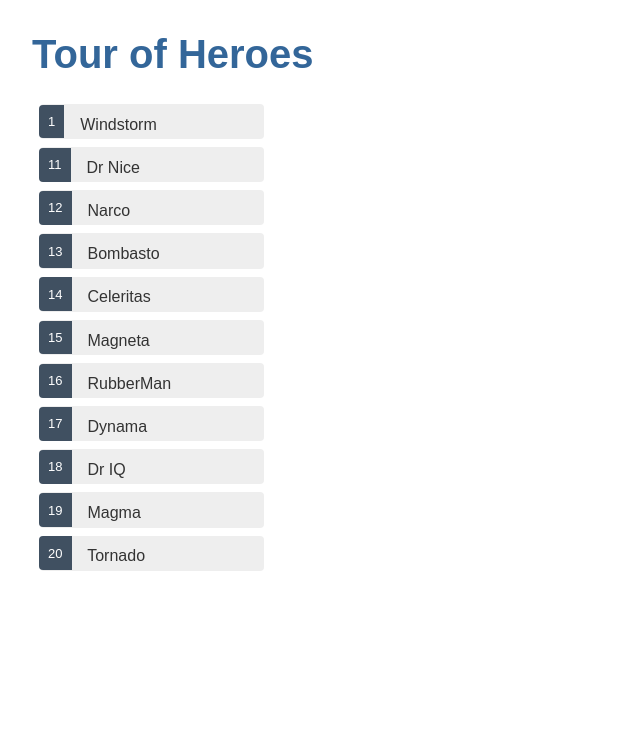
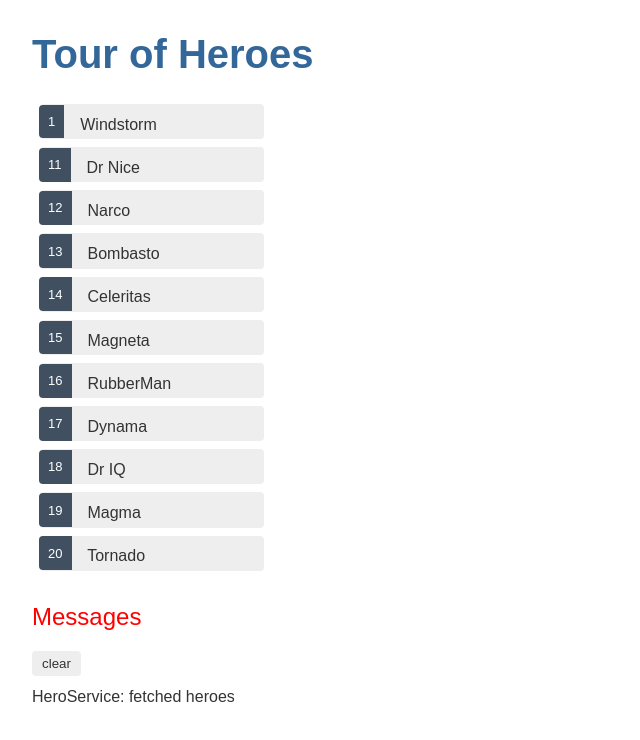
Before and after one commit to biztudio/angular-tour-of-heroes, an Angular app: page / in a window 1280 px wide. Shown: the top 740 px of the page, without its empty margins (0-640 px from the left). Built offline with nearby package versions, Linux system fonts and the light colour scheme.

Commit message:
add service & inject services

```diff
--- a/src/app/app.component.html
+++ b/src/app/app.component.html
@@ -1,2 +1,3 @@
 <h1>{{title}}</h1>
 <app-heroes></app-heroes>
+<app-message></app-message>
--- a/src/app/app.module.ts
+++ b/src/app/app.module.ts
@@ -4,12 +4,14 @@
 import { AppComponent } from './app.component';
 import { HeroesComponent } from './heroes/heroes.component';
 import { HeroDetailComponent } from './hero-detail/hero-detail.component';
+import { MessageComponent } from './message/message.component';
 
 @NgModule({
   declarations: [
     AppComponent,
     HeroesComponent,
-    HeroDetailComponent
+    HeroDetailComponent,
+    MessageComponent
   ],
   imports: [
     BrowserModule,
--- a/src/app/hero.service.ts
+++ b/src/app/hero.service.ts
@@ -1,7 +1,7 @@
 import { Injectable } from '@angular/core';
 import { Hero } from './hero';
 import { HEROES } from './mock-heroes';
-
+import { MessageService } from './message.service';
 import { Observable, of } from 'rxjs';
 
 
@@ -15,7 +15,7 @@
 })
 export class HeroService {
 
-  constructor() { }
+  constructor(private messageService: MessageService) { }
 
   getHeroes(): Hero[] {
     return HEROES;
@@ -27,6 +27,7 @@
     Observable 是 RxJS 库中的一个关键类
   */
   getHeroesAsync(): Observable<Hero[]> {
+    this.messageService.add('HeroService: fetched heroes');
     // of(HEROES) 会返回一个 Observable<Hero[]>，
     // 它会发出单个值，这个值就是这些模拟英雄的数组。
     // 如果从真实的服务器请求，HttpClient.get<Hero[]>() 也同样返回一个 Observable<Hero[]>
--- a/src/app/heroes/heroes.component.ts
+++ b/src/app/heroes/heroes.component.ts
@@ -2,6 +2,7 @@
 import { Hero } from '../hero';
 
 import { HeroService } from '../hero.service';
+import { MessageService } from '../message.service';
 /* import { HEROES } from '../mock-heroes'; */
 
 @Component({
@@ -21,7 +22,7 @@
   // 当 Angular 创建 HeroesComponent 时，依赖注入系统就会把这个 heroService 参数设置为 HeroService 的"单例对象"。
   // 让构造函数保持简单，只做初始化操作，比如把构造函数的参数赋值给属性。
   // 构造函数不应该做任何事。 它当然不应该调用某个函数来向远端服务（比如真实的数据服务）发起 HTTP 请求。
-  constructor(private heroService: HeroService) { }
+  constructor(private heroService: HeroService, private messageService: MessageService) { }
 
   // 一个生命周期钩子，Angular 在创建完组件后很快就会调用 ngOnInit()。
   // 这里是放置初始化逻辑的好地方。
@@ -40,6 +41,7 @@
 
   onSelect(hero: Hero): void {
     this.selectedHero = hero;
+    this.messageService.add(`HeroService: Selected hero ${hero.name} id=${hero.id}`);
   }
 
 }
--- /dev/null
+++ b/src/app/message.service.ts
@@ -0,0 +1,16 @@
+import { Injectable } from '@angular/core';
+
+@Injectable({
+  providedIn: 'root',
+})
+export class MessageService {
+  messages: string[] = [];
+
+  add(message: string) {
+    this.messages.push(message);
+  }
+
+  clear() {
+    this.messages = [];
+  }
+}
--- /dev/null
+++ b/src/app/message/message.component.css
@@ -0,0 +1,35 @@
+/* MessagesComponent's private CSS styles */
+h2 {
+  color: red;
+  font-family: Arial, Helvetica, sans-serif;
+  font-weight: lighter;
+}
+body {
+  margin: 2em;
+}
+body, input[text], button {
+  color: crimson;
+  font-family: Cambria, Georgia;
+}
+
+button.clear {
+  font-family: Arial;
+  background-color: #eee;
+  border: none;
+  padding: 5px 10px;
+  border-radius: 4px;
+  cursor: pointer;
+  cursor: hand;
+}
+button:hover {
+  background-color: #cfd8dc;
+}
+button:disabled {
+  background-color: #eee;
+  color: #aaa;
+  cursor: auto;
+}
+button.clear {
+  color: #333;
+  margin-bottom: 12px;
+}
--- /dev/null
+++ b/src/app/message/message.component.html
@@ -0,0 +1,8 @@
+<div *ngIf="messageService.messages.length">
+
+  <h2>Messages</h2>
+  <button class="clear"
+          (click)="messageService.clear()">clear</button>
+  <div *ngFor='let message of messageService.messages'> {{message}} </div>
+
+</div>
--- /dev/null
+++ b/src/app/message/message.component.ts
@@ -0,0 +1,17 @@
+import { Component, OnInit } from '@angular/core';
+import { MessageService } from '../message.service';
+
+@Component({
+  selector: 'app-message',
+  templateUrl: './message.component.html',
+  styleUrls: ['./message.component.css']
+})
+export class MessageComponent implements OnInit {
+
+  // Angular 只会绑定到组件的公共属性。
+  constructor(public messageService: MessageService) { }
+
+  ngOnInit(): void {
+  }
+
+}
```
Also changed, not shown: 2 other files (tests, documents, lock files or other folders).
